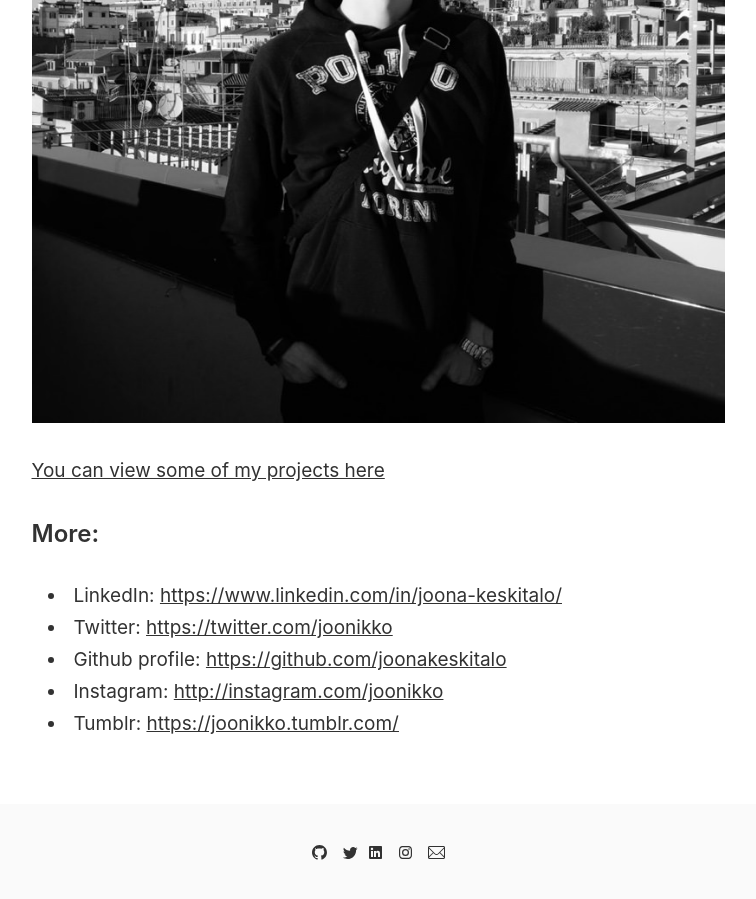
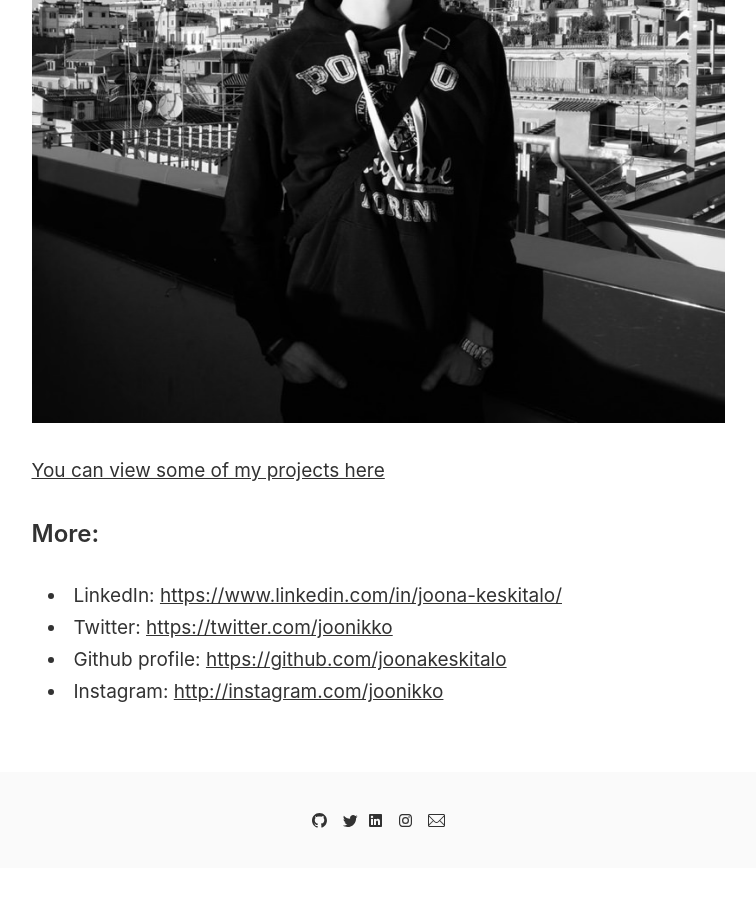
Before and after one commit to joonakeskitalo/joonakeskitalo.github.io, a Jekyll site: the page built from _pages/about.md, in a window 1280 px wide and 900 px high, scrolled down 2048 px. Shown: the whole window, without its empty margins (262-1018 px from the left). Built offline with Jekyll 4.4.1, drawn with Linux system fonts in a browser that asks for light colours; after the commit the page ends 2916 px from its top, so only the background shows below that.

Commit message:
Update about.md

```diff
--- a/_pages/about.md
+++ b/_pages/about.md
@@ -55,4 +55,3 @@ ___
 *   Twitter: [https://twitter.com/joonikko](https://twitter.com/joonikko)
 *   Github profile: [https://github.com/joonakeskitalo](https://github.com/joonakeskitalo)
 *   Instagram: [http://instagram.com/joonikko](http://instagram.com/joonikko)
-*   Tumblr: [https://joonikko.tumblr.com/](https://joonikko.tumblr.com/)
```
